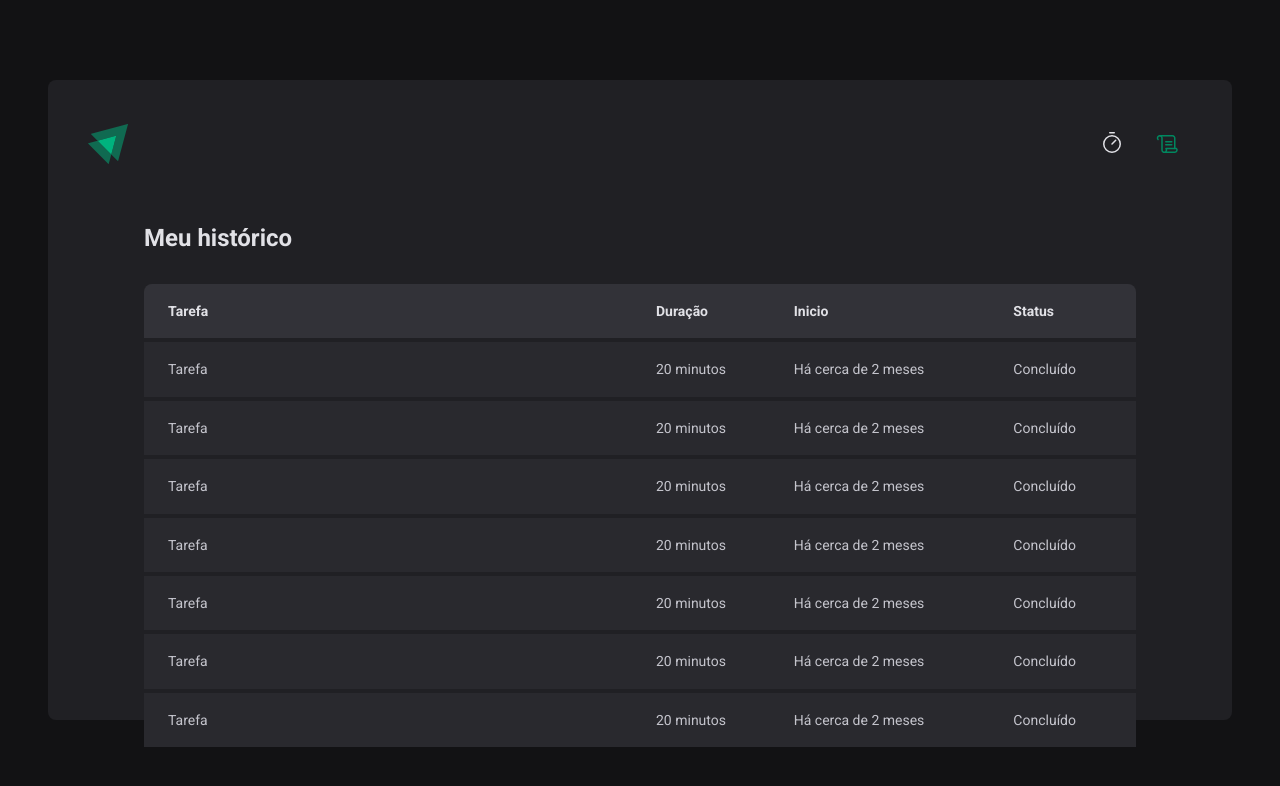
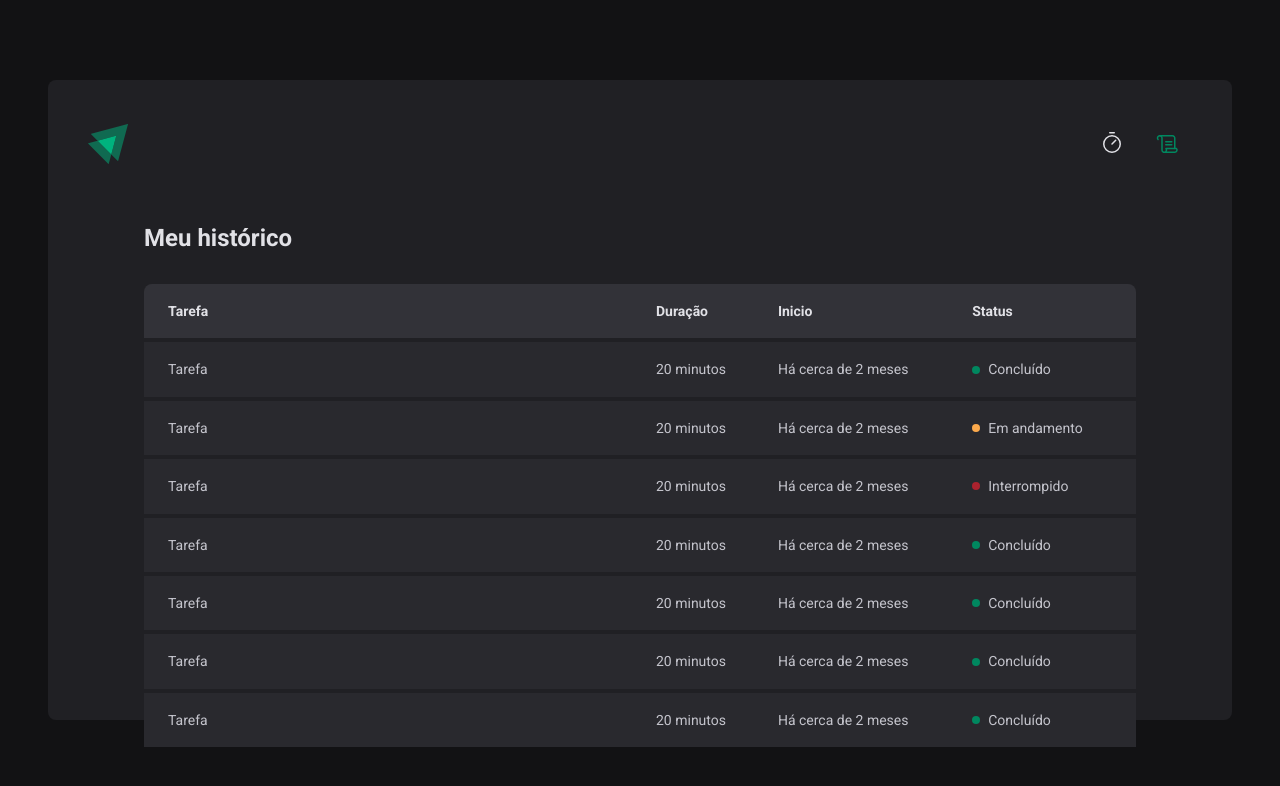
Before and after one commit to natan3001/Projeto-02---Ignite-Timer, a React (Vite) app: page /history in a window 1280 px wide. Shown: the top 786 px of the page. Built offline with nearby package versions, Linux system fonts and the light colour scheme.

Commit message:
Criado o componente estilizado de Status da tarefa

```diff
--- a/src/pages/History/index.tsx
+++ b/src/pages/History/index.tsx
@@ -1,4 +1,4 @@
-import { HistoryContainer, HistoryList } from './styles'
+import { HistoryContainer, HistoryList, Status } from './styles'
 
 export function History() {
   return (
@@ -20,43 +20,57 @@
               <td>Tarefa</td>
               <td>20 minutos</td>
               <td>Há cerca de 2 meses</td>
-              <td>Concluído</td>
+              <td>
+                <Status statusColor="green">Concluído</Status>
+              </td>
             </tr>
             <tr>
               <td>Tarefa</td>
               <td>20 minutos</td>
               <td>Há cerca de 2 meses</td>
-              <td>Concluído</td>
+              <td>
+                <Status statusColor="yellow">Em andamento</Status>
+              </td>
             </tr>
             <tr>
               <td>Tarefa</td>
               <td>20 minutos</td>
               <td>Há cerca de 2 meses</td>
-              <td>Concluído</td>
+              <td>
+                <Status statusColor="red">Interrompido</Status>
+              </td>
             </tr>
             <tr>
               <td>Tarefa</td>
               <td>20 minutos</td>
               <td>Há cerca de 2 meses</td>
-              <td>Concluído</td>
+              <td>
+                <Status statusColor="green">Concluído</Status>
+              </td>
             </tr>
             <tr>
               <td>Tarefa</td>
               <td>20 minutos</td>
               <td>Há cerca de 2 meses</td>
-              <td>Concluído</td>
+              <td>
+                <Status statusColor="green">Concluído</Status>
+              </td>
             </tr>
             <tr>
               <td>Tarefa</td>
               <td>20 minutos</td>
               <td>Há cerca de 2 meses</td>
-              <td>Concluído</td>
+              <td>
+                <Status statusColor="green">Concluído</Status>
+              </td>
             </tr>
             <tr>
               <td>Tarefa</td>
               <td>20 minutos</td>
               <td>Há cerca de 2 meses</td>
-              <td>Concluído</td>
+              <td>
+                <Status statusColor="green">Concluído</Status>
+              </td>
             </tr>
           </tbody>
         </table>
--- a/src/pages/History/styles.ts
+++ b/src/pages/History/styles.ts
@@ -60,3 +60,27 @@
     }
   }
 `
+
+const STATUS_COLOR = {
+  yellow: 'yellow-500',
+  green: 'green-500',
+  red: 'red-500',
+} as const
+
+interface StatusProps {
+  statusColor: keyof typeof STATUS_COLOR
+}
+
+export const Status = styled.span<StatusProps>`
+  display: flex;
+  align-items: center;
+  gap: 0.5rem;
+
+  &::before {
+    content: '';
+    width: 0.5rem;
+    height: 0.5rem;
+    border-radius: 50%;
+    background: ${(props) => props.theme[STATUS_COLOR[props.statusColor]]};
+  }
+`
```
